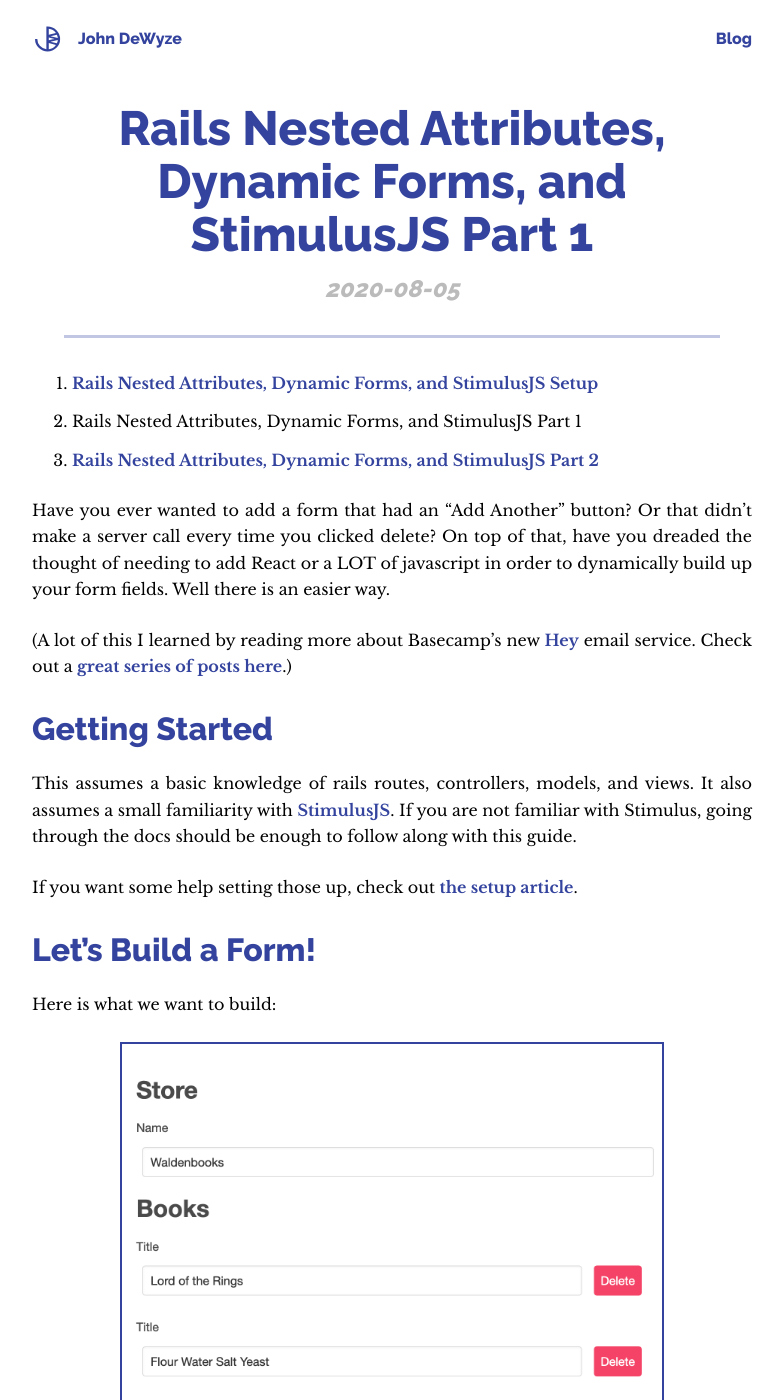
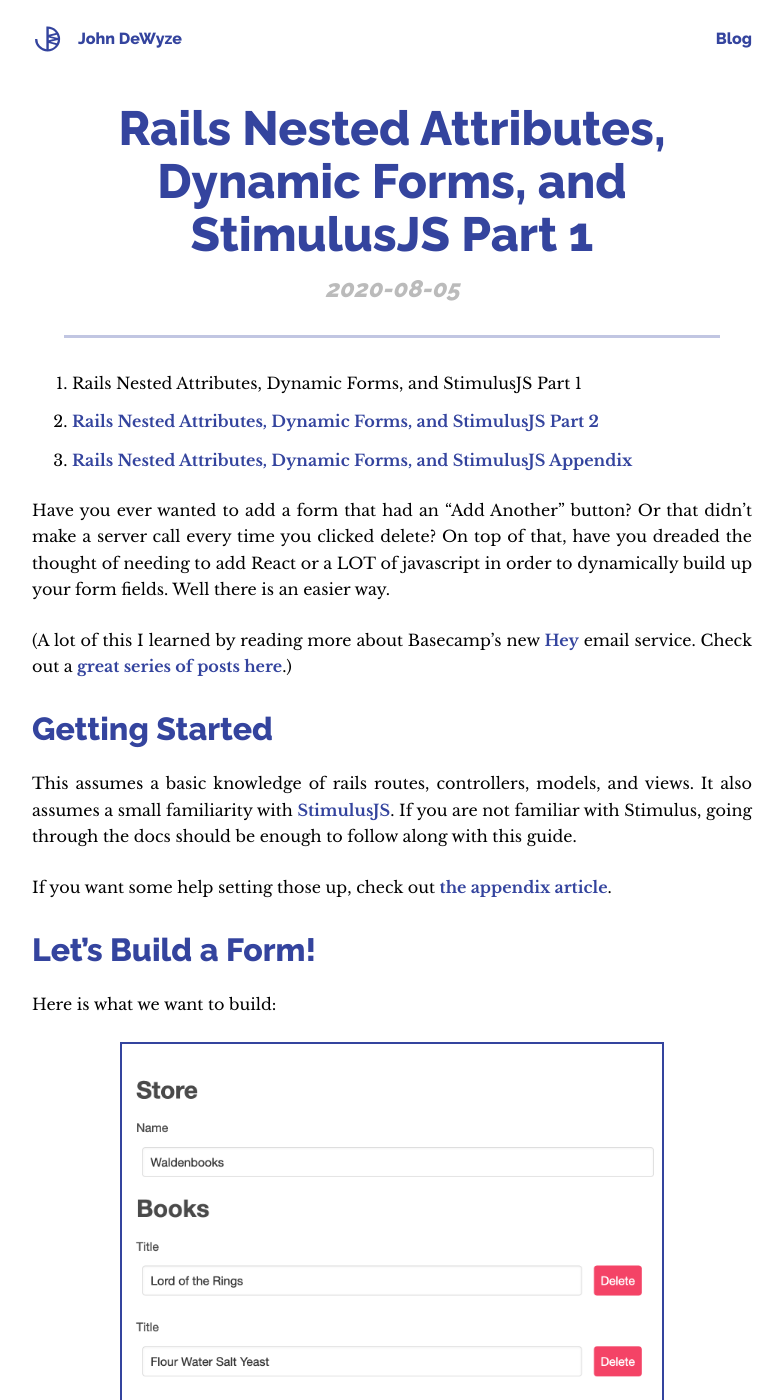
Before and after one commit to dewyze/dewyze.github.io, a Jekyll site: the page built from _posts/2020-08-05-rails-nested-attributes-dynamic-forms-and-stimulus-js-part-1.md, in a window 1280 px wide and 1400 px high. Shown: the whole window, without its empty margins (248-1031 px from the left). Built offline with Jekyll 4.4.1, drawn with Linux system fonts in a browser that asks for light colours; nearby versions of some CDN libraries; some of the changed text lies outside the part shown.

Commit message:
Rename setup file to appendix file

````diff
--- a/_posts/2020-08-05-rails-nested-attributes-dynamic-forms-and-stimulus-js-part-1.md
+++ b/_posts/2020-08-05-rails-nested-attributes-dynamic-forms-and-stimulus-js-part-1.md
@@ -8,9 +8,9 @@ excerpt: Image you have a Store form, and you want to be able to add and delete
 difficulty: medium
 ---
 
-1. [Rails Nested Attributes, Dynamic Forms, and StimulusJS Setup](/blog/rails-nested-attributes-dynamic-forms-and-stimulus-js-setup)
 1. Rails Nested Attributes, Dynamic Forms, and StimulusJS Part 1
 1. [Rails Nested Attributes, Dynamic Forms, and StimulusJS Part 2](/blog/rails-nested-attributes-dynamic-forms-and-stimulus-js-part-2)
+1. [Rails Nested Attributes, Dynamic Forms, and StimulusJS Appendix](/blog/rails-nested-attributes-dynamic-forms-and-stimulus-js-appendix)
 
 Have you ever wanted to add a form that had an "Add Another" button? Or that
 didn't make a server call every time you clicked delete? On top of that, have
@@ -28,8 +28,8 @@ It also assumes a small familiarity with [StimulusJS](https://stimulusjs.org/).
 If you are not familiar with Stimulus, going through the docs should be enough
 to follow along with this guide.
 
-If you want some help setting those up, check out [the setup
-article](/blog/rails-nested-attributes-dynamic-forms-and-stimulus-js-setup).
+If you want some help setting those up, check out [the appendix
+article](/blog/rails-nested-attributes-dynamic-forms-and-stimulus-js-appendix).
 
 ## Let's Build a Form!
 
@@ -38,8 +38,8 @@ Here is what we want to build:
 ![Book Store App](/assets/img/book_store.png)
 
 We will have a form on our edit page and extract the book fields into a partial.
-Some classes are included which match styles that can be found [in the setup
-page](http://localhost:4000/blog/rails-nested-attributes-dynamic-forms-and-stimulus-js-setup#views).
+Some classes are included which match styles that can be found [in the appendix
+page](http://localhost:4000/blog/rails-nested-attributes-dynamic-forms-and-stimulus-js-appendix#views).
 
 ```erb
 <%# app/views/stores/edit.html.erb %>
@@ -135,8 +138,7 @@ console.
 ```erb
 <%# app/views/stores/_book_fields.html.erb %>
 
-<%= button_tag "Delete", data: { action: "form#deleteRow", "index":
-book_form.index } %>
+<%= button_tag "Delete", data: { action: "form#deleteRow", "index": book_form.index } %>
 ```
 
 We add a `data-action` attribute that points to the `form` javascript
````
Also changed, not shown: other parts of _posts/2020-08-05-rails-nested-attributes-dynamic-forms-and-stimulus-js-part-1.md (+4 -1 lines), _posts/2020-08-05-rails-nested-attributes-dynamic-forms-and-stimulus-js-appendix.md (renamed from _posts/2020-08-05-rails-nested-attributes-dynamic-forms-and-stimulus-js-setup.md, +3 -3 lines), _posts/2020-08-05-rails-nested-attributes-dynamic-forms-and-stimulus-js-part-2.md (+1 -1 lines).
